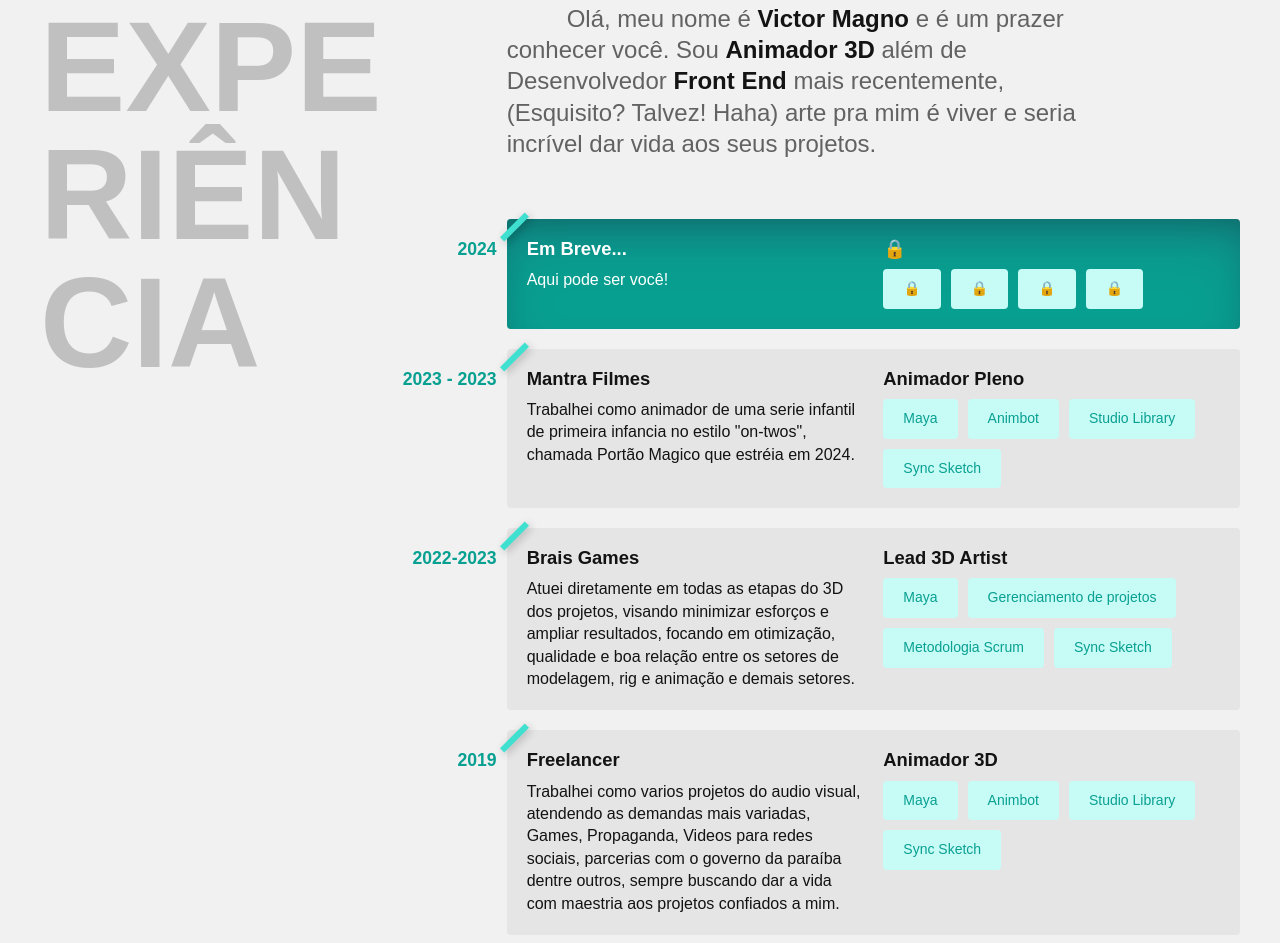
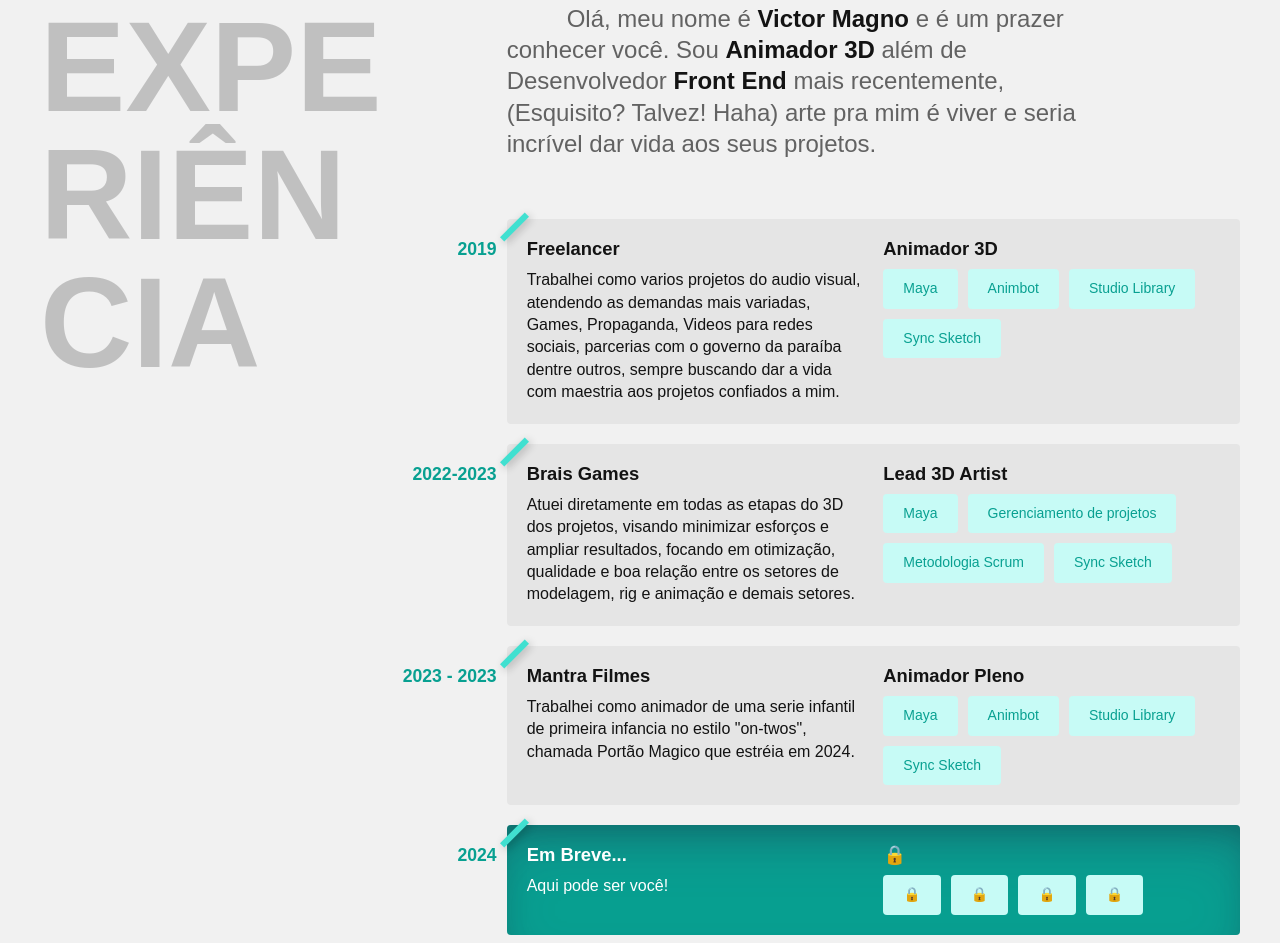
Before and after one commit to victormagnodev/victormagnodev.github.io, a plain HTML site: page index.html in a window 1280 px wide. Shown: the part 717-1660 px from the top of the page. Drawn offline with Linux system fonts and the light colour scheme.

Commit message:
Experience Sequence

```diff
--- a/index.html
+++ b/index.html
@@ -27,38 +27,30 @@
         <p>Localizado em Campina Grande - PB</p>
       </div>
     </main>
-    <section id="experiencia" class="experience max-size" aria-label="Experiência">
+    <section
+      id="experiencia"
+      class="experience max-size"
+      aria-label="Experiência"
+    >
       <h2 id="Experiência" class="subtitle">experiência</h2>
       <div class="about">
         <p class="about-me">
           Olá, meu nome é <strong>Victor Magno</strong> e é um prazer conhecer
-          você. Sou <strong>Animador 3D</strong> além
-          de Desenvolvedor <strong>Front End</strong> mais recentemente,
-          (Esquisito? Talvez! Haha) arte pra mim é viver e seria incrível dar vida aos seus projetos.
+          você. Sou <strong>Animador 3D</strong> além de Desenvolvedor
+          <strong>Front End</strong> mais recentemente, (Esquisito? Talvez!
+          Haha) arte pra mim é viver e seria incrível dar vida aos seus
+          projetos.
         </p>
 
-        <div class="xp coming">
-          <span class="ano">2024</span>
-          <h3 class="xp-title">Em Breve...</h3>
-          <span class="xp-title">🔒</span>
+        <div class="xp">
+          <span class="ano">2019</span>
+          <h3 class="xp-title">Freelancer</h3>
+          <span class="xp-title">Animador 3D</span>
           <p class="xp-text">
-            Aqui pode ser você!
-          </p>
-          <ul class="xp-skills">
-            <li>🔒</li>
-            <li>🔒</li>
-            <li>🔒</li>
-            <li>🔒</li>
-          </ul>
-        </div>
-
-        <div class="xp">
-          <span class="ano">2023 - 2023</span>
-          <h3 class="xp-title">Mantra Filmes</h3>
-          <span class="xp-title">Animador Pleno</span>
-          <p class="xp-text">
-            Trabalhei como animador de uma serie infantil de primeira infancia
-            no estilo "on-twos", chamada Portão Magico que estréia em 2024.
+            Trabalhei como varios projetos do audio visual, atendendo as
+            demandas mais variadas, Games, Propaganda, Videos para redes
+            sociais, parcerias com o governo da paraíba dentre outros, sempre
+            buscando dar a vida com maestria aos projetos confiados a mim.
           </p>
           <ul class="xp-skills">
             <li>Maya</li>
@@ -87,20 +79,31 @@
         </div>
 
         <div class="xp">
-          <span class="ano">2019</span>
-          <h3 class="xp-title">Freelancer</h3>
-          <span class="xp-title">Animador 3D</span>
+          <span class="ano">2023 - 2023</span>
+          <h3 class="xp-title">Mantra Filmes</h3>
+          <span class="xp-title">Animador Pleno</span>
           <p class="xp-text">
-            Trabalhei como varios projetos do audio visual, atendendo as
-            demandas mais variadas, Games, Propaganda, Videos para redes
-            sociais, parcerias com o governo da paraíba dentre outros, sempre
-            buscando dar a vida com maestria aos projetos confiados a mim.
+            Trabalhei como animador de uma serie infantil de primeira infancia
+            no estilo "on-twos", chamada Portão Magico que estréia em 2024.
           </p>
           <ul class="xp-skills">
             <li>Maya</li>
             <li>Animbot</li>
             <li>Studio Library</li>
             <li>Sync Sketch</li>
+          </ul>
+        </div>
+
+        <div class="xp coming">
+          <span class="ano">2024</span>
+          <h3 class="xp-title">Em Breve...</h3>
+          <span class="xp-title">🔒</span>
+          <p class="xp-text">Aqui pode ser você!</p>
+          <ul class="xp-skills">
+            <li>🔒</li>
+            <li>🔒</li>
+            <li>🔒</li>
+            <li>🔒</li>
           </ul>
         </div>
       </div>
@@ -126,16 +129,31 @@
 
           <section class="extra-course">
             <h3 class="extra-subtitle">cursos intensivos</h3>
-            <span class="extra-name">Brave CG School <span class="extra-h">120h</span></span>
-            <span class="extra-name">M3D - Beyond Animation (Animation Basics) <span class="extra-h">60h</span></span><span class="extra-name">M3D - Beyond Animation (Body Mechanics) <span class="extra-h">60h</span></span>
+            <span class="extra-name"
+              >Brave CG School <span class="extra-h">120h</span></span
+            >
+            <span class="extra-name"
+              >M3D - Beyond Animation (Animation Basics)
+              <span class="extra-h">60h</span></span
+            ><span class="extra-name"
+              >M3D - Beyond Animation (Body Mechanics)
+              <span class="extra-h">60h</span></span
+            >
           </section>
 
           <section class="extra-language">
             <h3 class="extra-subtitle">idiomas</h3>
-            <p class="extra-name">Português <span class="extra-h">/Nativo</span></p>
-            <p class="extra-name">Inglês <span class="extra-h">/Intermediário</span></p>
-            <p class="extra-name">Espanhol <span class="extra-h">/Básico</span></p>
+            <p class="extra-name">
+              Português <span class="extra-h">/Nativo</span>
+            </p>
+            <p class="extra-name">
+              Inglês <span class="extra-h">/Intermediário</span>
+            </p>
+            <p class="extra-name">
+              Espanhol <span class="extra-h">/Básico</span>
+            </p>
           </section>
+        </div>
       </div>
     </section>
 
@@ -144,16 +162,27 @@
         <h2 class="subtitle">Projetos</h2>
         <div class="project-content">
           <p class="project-presentation">
-              Esses são alguns dos <strong>projetos</strong> ao qual eu tive a <strong>honra</strong> de participar e alguns outros que produzi para portifólio assim como <strong>este site</strong> 😄.</p>
+            Esses são alguns dos <strong>projetos</strong> ao qual eu tive a
+            <strong>honra</strong> de participar e alguns outros que produzi
+            para portifólio assim como <strong>este site</strong> 😄.
+          </p>
 
           <div class="project">
             <h3 class="project-title">RPG Tool - React JS</h3>
             <div class="project-img-grid">
-                <img src="./img/rpg-tool.jpg" alt="site rpg toll">
+              <img src="./img/rpg-tool.jpg" alt="site rpg toll" />
             </div>
 
             <div class="project-container">
-                <p class="project-text">Com este projeto eu tive o objetivo de <strong>solucionar</strong> uma situação real do meu dia a dia. Remover a <strong>necessidade</strong> de estar sempre apagando e escrevendo os dados de vida e mana da <strong>ficha de RPG</strong> economizando tempo, adiquirindo uma <strong>interface</strong> mais interessante e não menos importante agregando uma <strong>solução sustentavel</strong>.</p>
+              <p class="project-text">
+                Com este projeto eu tive o objetivo de
+                <strong>solucionar</strong> uma situação real do meu dia a dia.
+                Remover a <strong>necessidade</strong> de estar sempre apagando
+                e escrevendo os dados de vida e mana da
+                <strong>ficha de RPG</strong> economizando tempo, adiquirindo
+                uma <strong>interface</strong> mais interessante e não menos
+                importante agregando uma <strong>solução sustentavel</strong>.
+              </p>
               <div class="button"><a href="/">Link Em Breve</a></div>
             </div>
           </div>
@@ -163,12 +192,25 @@
 
     <footer id="contato" class="footer-content">
       <div class="footer-container">
-          <p class="footer-text">Precisa de alguém que dê vida aos seus projetos e idéias? <br>Entra em contato comigo e começamos a tornar os seus planos em realidade.</p>
+        <p class="footer-text">
+          Precisa de alguém que dê vida aos seus projetos e idéias? <br />Entra
+          em contato comigo e começamos a tornar os seus planos em realidade.
+        </p>
         <ul class="footer-list">
           <li>victormagnomad@gmail.com</li>
-            <li><a href="https://wa.me/+5583998385228" target="_blank">Whatsapp</a></li>
-            <li><a href="https://github.com/victormagnodev" target="_blank">GitHub</a></li>
-            <li><a href="https://www.instagram.com/vm.animator/" target="_blank">@vm.animator</a></li>
+          <li>
+            <a href="https://wa.me/+5583998385228" target="_blank">Whatsapp</a>
+          </li>
+          <li>
+            <a href="https://github.com/victormagnodev" target="_blank"
+              >GitHub</a
+            >
+          </li>
+          <li>
+            <a href="https://www.instagram.com/vm.animator/" target="_blank"
+              >@vm.animator</a
+            >
+          </li>
         </ul>
         <span class="footer-copy">VM. Alguns direitos reservados.</span>
       </div>
```
Lines whose indentation alone changed are shown as unchanged.
